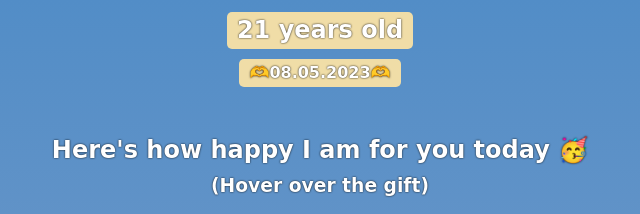
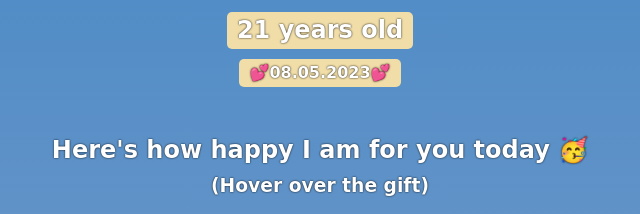
Before and after one commit to EmmaFin1/Gavin-bday-site, a website built with Vite: page index.html in a window 1280 px wide. Shown: the part 319-533 px from the top of the page, 320-960 px from the left. Built offline with nearby package versions, Linux system fonts and the light colour scheme; a web font is replaced by a local one.

Commit message:
added emoji

```diff
--- a/index.html
+++ b/index.html
@@ -10,7 +10,7 @@
             <h1>Today is Gavin's birthday 🎉</h1>
             <img id="bff-img" src="images/Gavin.jpg">
             <h2 id="bday-age">21 years old</h2>
-            <h4 id="bday-date">🫶08.05.2023🫶</h4>
+            <h4 id="bday-date">💕08.05.2023💕</h4>
         </div>
 
         <div class="gift-section">
```
